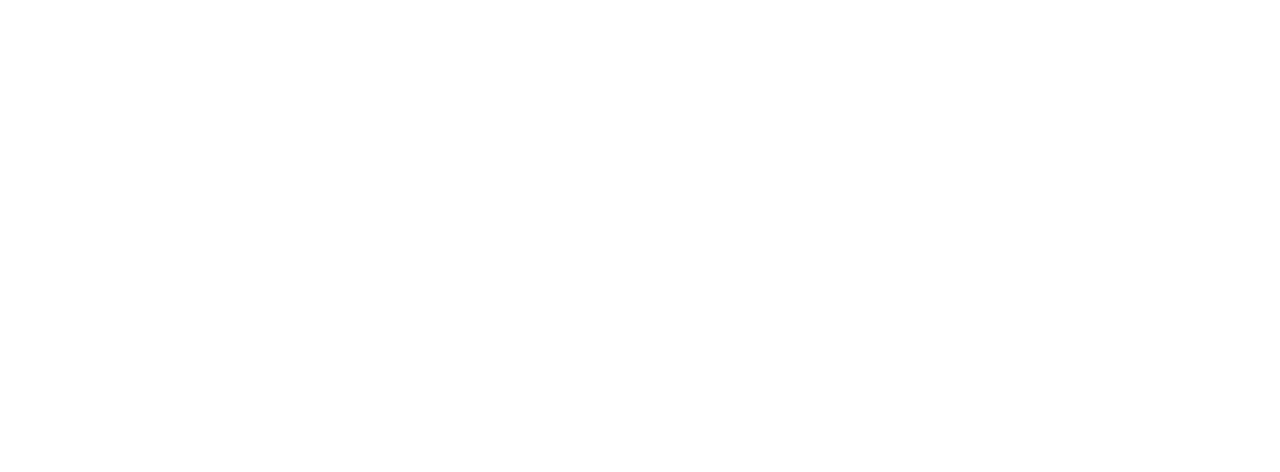
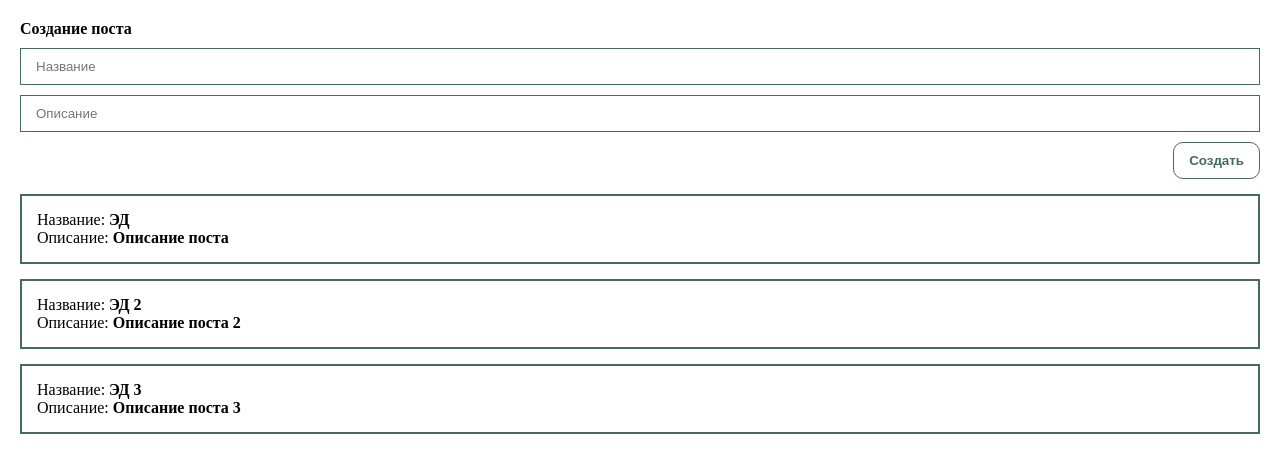
Before and after one commit to ArtyomUschenko/vuejs-Module03-Ulbi, a Vue app: page / in a window 1280 px wide. Shown: the top 472 px of the page. Built offline with nearby package versions, Linux system fonts and the light colour scheme; the HTML template or start-up script is replaced by a standard one.

Commit message:
Разделение на компоненты.

```diff
--- a/src/App.vue
+++ b/src/App.vue
@@ -1,12 +1,14 @@
 <template>
   <div class="app">
-
+      <PostForm   @create="createPost"/>
+      <PostList :posts="posts" />
   </div>
 </template>
 <script>
 import PostForm from "@/components/PostForm.vue";
 import PostList from "@/components/PostList.vue";
   export default {
+    components: { PostForm, PostList},
     data() {
       return {
         posts : [
@@ -14,21 +16,12 @@
           {id: 2, title: "ЭД 2", body: "Описание поста 2"},
           {id: 3, title: "ЭД 3", body: "Описание поста 3"},
         ],
-        title: "",
-        body: "",
       }
     },
     methods:
     {
-      createPost(){
-        const newPost = {
-          id: Date.now(),
-          title: this.title,
-          body: this.body,
-        }
-        this.posts.push(newPost)
-        this.title = "";
-        this.body = "";
+      createPost(post){
+        this.posts.push(post);
       }
     }
   }
--- a/src/components/PostForm.vue
+++ b/src/components/PostForm.vue
@@ -1,13 +1,34 @@
-<script setup>
+<script>
+export default {
+ data() {
+   return {
+     post: {
+       title: '',
+       body: ''
+     }
+   }
+ },
+  methods: {
+    createPost() {
+      this.post.id = Date.now();
+      this.$emit("create", this.post);
+      this.post = {
+        title: '',
+        body: ''
+      }
+    }
+  }
+
+}
 
 </script>
 
 <template>
   <form @submit.prevent>
     <h4>Создание поста</h4>
-    <input class="input" type="text" placeholder="Название" v-bind:value="title" @input="title=$event.target.value">
-    <input class="input" type="text" placeholder="Описание" v-bind:value="body" @input="body=$event.target.value">
-    <button class="btn" >Создать</button>
+    <input class="input" type="text" placeholder="Название" v-model="post.title">
+    <input class="input" type="text" placeholder="Описание" v-model="post.body">
+    <button class="btn" @click="createPost">Создать</button>
   </form>
 </template>
 
--- a/src/components/PostList.vue
+++ b/src/components/PostList.vue
@@ -1,4 +1,13 @@
-<script setup>
+<script>
+  export default
+  {
+    props: {
+      posts: {
+        type: Array,
+        required: true
+      }
+    }
+  }
 
 </script>
 
```
